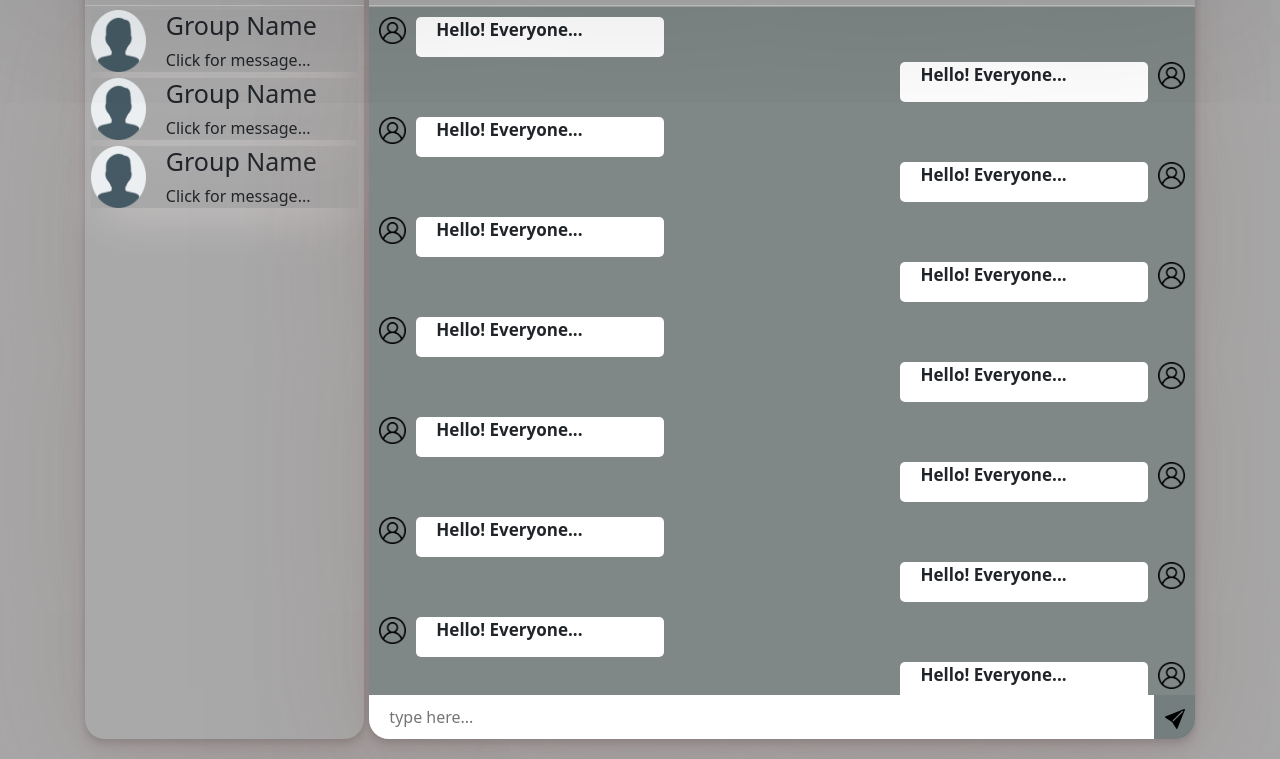
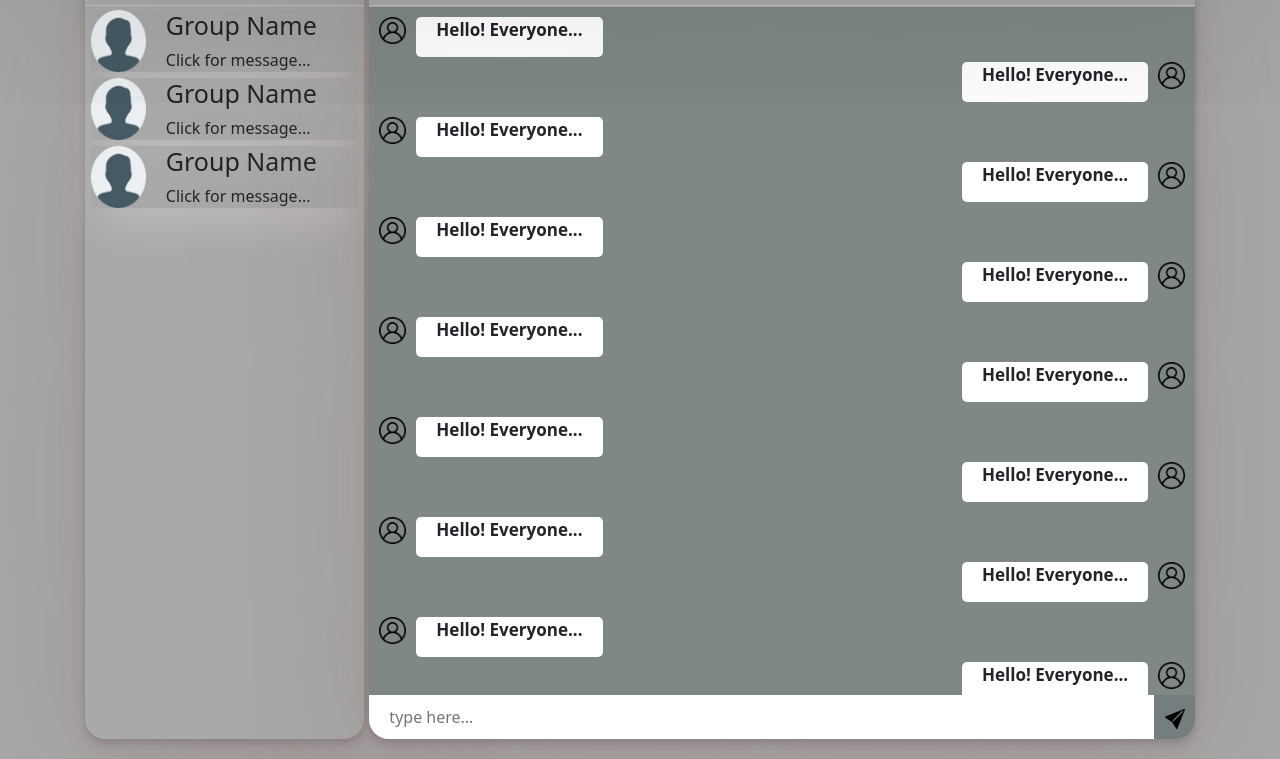
Before and after one commit to ashish11parmar/Chat-App-Firebase, a plain HTML site: page chatView.html in a window 1280 px wide. Shown: the part 152-911 px from the top of the page. Drawn offline with nearby package versions, Linux system fonts and the light colour scheme.

Commit message:
msg width change

```diff
--- a/css/chatView.css
+++ b/css/chatView.css
@@ -132,7 +132,7 @@ body{
 }
 .leftChat{
     background-color: white;
-    width: 30%;
+    max-width: max-content;
     height: 40px;
     margin: 10px 10px 5px;
     border: 0px;
@@ -144,7 +144,7 @@ body{
 .rightChat{
     float: right;
     background-color: white;
-    width: 30%;
+    max-width: max-content;
     height: 40px;
     border: 0px;
     border-radius: 5px;
```
